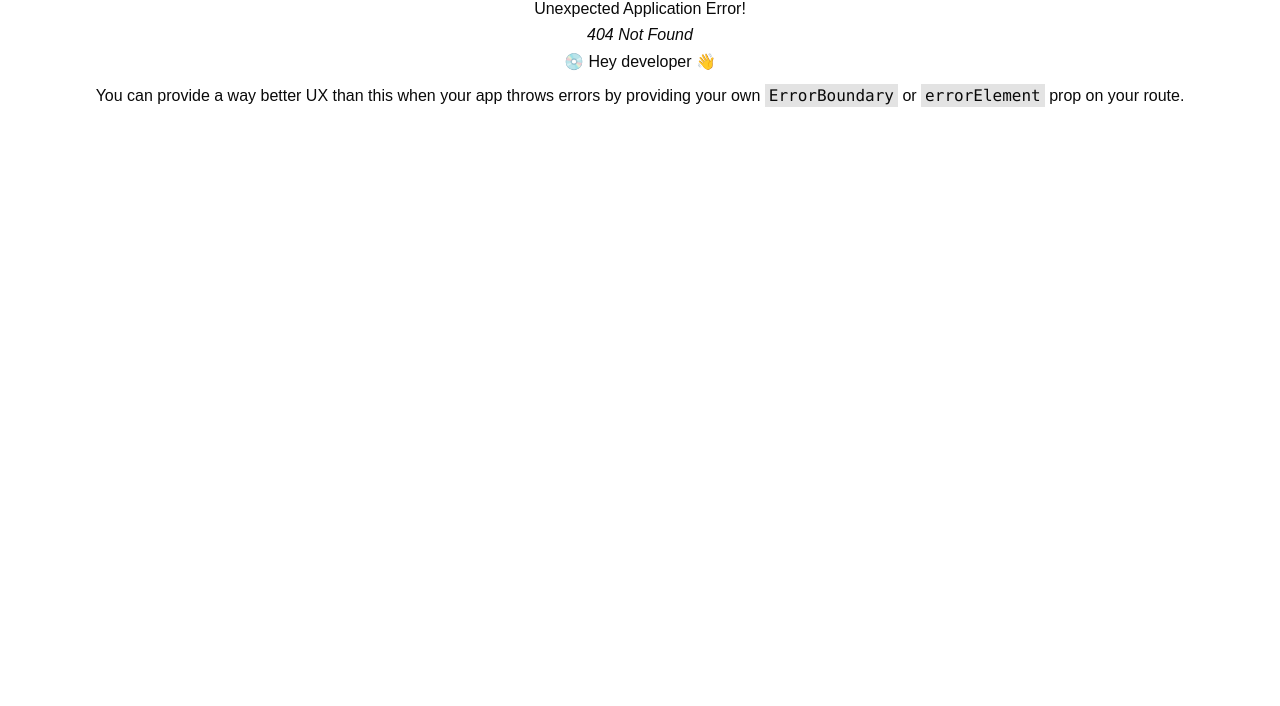
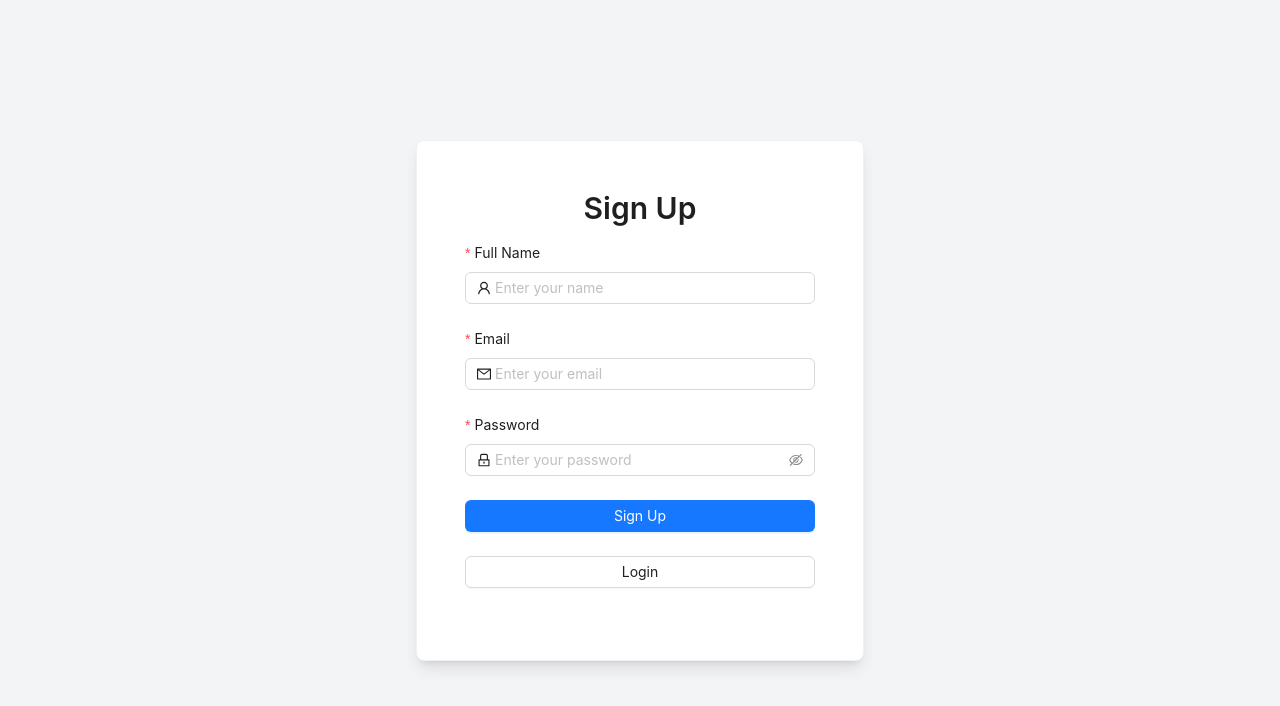
Before and after one commit to rashik07/bike_store_frontend, a React (Vite) app: page /signup in a window 1280 px wide. Before the commit this address had no page. Shown: the top 706 px of the page. Built offline with nearby package versions, Linux system fonts and the light colour scheme.

Commit message:
signup from

```diff
--- a/src/components/form/loginForm.tsx
+++ b/src/components/form/loginForm.tsx
@@ -19,12 +19,13 @@ const LoginForm = () => {
 
   useEffect(() => {
     if (user) {
-      const redirectTo = location.state?.from?.pathname || (user.role === "admin" ? "/admin/dashboard" :user.role === "customer"? "/":"login");
+      const redirectTo = location.state?.from?.pathname || (user.role === "admin" ? "/admin/dashboard" : user.role === "customer" ? "/" : "login");
       navigate(redirectTo);
     }
   }, [user, navigate, location]);
 
-  const onSubmit = async (values:any) => {
+  // eslint-disable-next-line @typescript-eslint/no-explicit-any
+  const onSubmit = async (values: any) => {
     const key = "login";
     message.loading({ content: "Logging in...", key });
     try {
@@ -33,7 +34,7 @@ const LoginForm = () => {
       dispatch(setUser({ user, token: res.data.accessToken }));
       message.success({ content: "Logged in successfully!", key, duration: 2 });
 
-      const redirectTo = location.state?.from?.pathname || (user.role === "admin" ? "/admin/dashboard" :user.role === "customer"? "/":"login");
+      const redirectTo = location.state?.from?.pathname || (user.role === "admin" ? "/admin/dashboard" : user.role === "customer" ? "/" : "login");
       navigate(redirectTo);
     } catch (error) {
       console.error("Login error", error);
@@ -74,6 +75,9 @@ const LoginForm = () => {
             </Button>
           </Form.Item>
         </Form>
+        <Button type="default" block onClick={() => navigate("/signup")}>
+          Sign Up
+        </Button>
       </Card>
     </div>
   );
--- a/src/components/layout/MainLayout.tsx
+++ b/src/components/layout/MainLayout.tsx
@@ -6,6 +6,7 @@ import { Outlet } from "react-router-dom";
 import { useNavigate } from "react-router-dom";
 import { Button, Menu } from "antd";
 import "antd/dist/reset.css";
+import { clearCart } from "@/redux/features/cart/cartSlice";
 
 const MainLayout = () => {
   const navigate = useNavigate();
@@ -14,6 +15,7 @@ const MainLayout = () => {
 
   const handleLogout = () => {
     dispatch(logout());
+    dispatch(clearCart());
   };
 const handleLogin = () => {
   navigate("/login");
--- /dev/null
+++ b/src/pages/Signup.tsx
@@ -0,0 +1,113 @@
+import { useNavigate } from "react-router-dom";
+import { useAppDispatch } from "@/redux/hooks";
+
+import { setUser, TUser } from "@/redux/features/auth/authSlice";
+import { verifyToken } from "@/utils/verifyToken";
+import { Form, Input, Button, Card, Typography, message } from "antd";
+import { UserOutlined, MailOutlined, LockOutlined } from "@ant-design/icons";
+import { useSignupMutation } from "@/redux/features/admin/userManagement.api";
+import { useLoginMutation } from "@/redux/features/auth/authApi";
+
+const { Title } = Typography;
+
+type SignupFormValues = {
+  name: string;
+  email: string;
+  password: string;
+};
+
+const SignupForm: React.FC = () => {
+  const navigate = useNavigate();
+  const dispatch = useAppDispatch();
+  const [signup] = useSignupMutation();
+  const [form] = Form.useForm<SignupFormValues>();
+  const [login] = useLoginMutation();
+  const onSubmit = async (values: SignupFormValues) => {
+    const key = "signup";
+    message.loading({ content: "Signing up...", key });
+    try {
+      const payload = {
+        password: values.password,
+        customer: {
+          name: values.name,
+          email: values.email,
+        },
+      };
+      const payloadLogin = {
+        email: values.email,
+        password: values.password,
+      };
+      const res = await signup(payload).unwrap();
+      console.log(res);
+      if (res.success==true) {
+        await message.success({ content: "Customer is created successfully", key, duration: 2 });
+        const resLogin = await login(payloadLogin).unwrap();
+        const user = verifyToken(resLogin.data.accessToken) as TUser;
+        dispatch(setUser({ user, token: resLogin.data.accessToken }));
+        await message.success({ content: "Login successful!", key, duration: 2 });
+        navigate("/");
+      }
+    } catch (error) {
+      console.error("Signup error", error);
+      message.error("Failed to sign up. Please try again.");
+    }
+  };
+
+  return (
+    <div className="flex justify-center items-center min-h-screen bg-gray-100">
+      <Card className="w-full max-w-md shadow-lg rounded-lg p-6">
+        <Title level={2} className="text-center mb-6">
+          Sign Up
+        </Title>
+        <Form form={form} layout="vertical" onFinish={onSubmit}>
+          <Form.Item<SignupFormValues>
+            name="name"
+            label="Full Name"
+            rules={[{ required: true, message: "Please enter your name!" }]}
+          >
+            <Input prefix={<UserOutlined />} placeholder="Enter your name" />
+          </Form.Item>
+
+          <Form.Item<SignupFormValues>
+            name="email"
+            label="Email"
+            rules={[
+              {
+                required: true,
+                message: "Please enter your email!",
+                type: "email",
+              },
+            ]}
+          >
+            <Input prefix={<MailOutlined />} placeholder="Enter your email" />
+          </Form.Item>
+
+          <Form.Item<SignupFormValues>
+            name="password"
+            label="Password"
+            rules={[{ required: true, message: "Please enter your password!" }]}
+          >
+            <Input.Password
+              prefix={<LockOutlined />}
+              placeholder="Enter your password"
+            />
+          </Form.Item>
+
+          <Form.Item>
+            <Button type="primary" htmlType="submit" block>
+              Sign Up
+            </Button>
+          </Form.Item>
+
+          <Form.Item>
+            <Button type="default" block onClick={() => navigate("/login")}>
+              Login
+            </Button>
+          </Form.Item>
+        </Form>
+      </Card>
+    </div>
+  );
+};
+
+export default SignupForm;
--- a/src/redux/features/admin/userManagement.api.ts
+++ b/src/redux/features/admin/userManagement.api.ts
@@ -52,9 +52,9 @@ const userManagementApi = baseApi.injectEndpoints({
         };
       },
     }),
-    addStudent: builder.mutation({
+    signup: builder.mutation({
       query: (data) => ({
-        url: '/users/create-student',
+        url: '/users/create-customer',
         method: 'POST',
         body: data,
       }),
@@ -70,7 +70,7 @@ const userManagementApi = baseApi.injectEndpoints({
 });
 
 export const {
-  useAddStudentMutation,
+  useSignupMutation,
   useGetAllStudentsQuery,
   useGetAllFacultiesQuery,
   useChangePasswordMutation,
--- a/src/redux/features/auth/authSlice.ts
+++ b/src/redux/features/auth/authSlice.ts
@@ -1,5 +1,7 @@
 import { createSlice } from '@reduxjs/toolkit';
 import { RootState } from '../../store';
+
+
 
 export type TUser = {
   userId: string;
@@ -34,6 +36,8 @@ const authSlice = createSlice({
       state.user = null;
       state.token = null;
 
+
+
     },
   },
 });
--- a/src/redux/features/cart/cartSlice.ts
+++ b/src/redux/features/cart/cartSlice.ts
@@ -46,8 +46,11 @@ const cartSlice = createSlice({
         },
 
         // You can add more reducers here (like removing items, updating quantities, etc.)
+        clearCart: (state) => {
+            state.cartItems = [];
+        },
     },
 });
 
-export const { addToCart } = cartSlice.actions;
+export const { addToCart, clearCart } = cartSlice.actions;
 export default cartSlice.reducer;
```
Also changed, not shown: src/routes/routes.tsx (+7 -2 lines).
